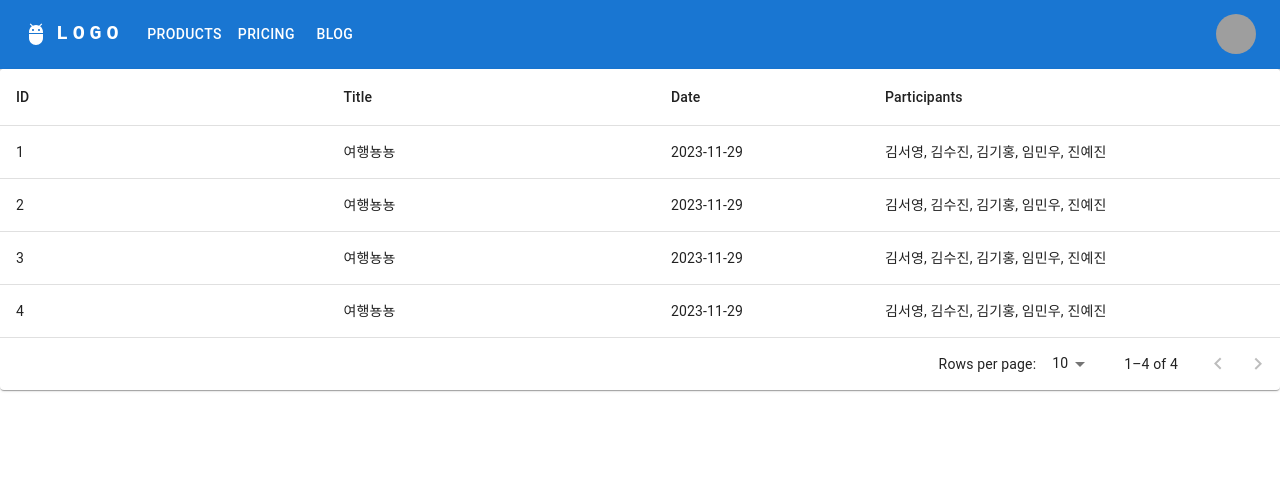
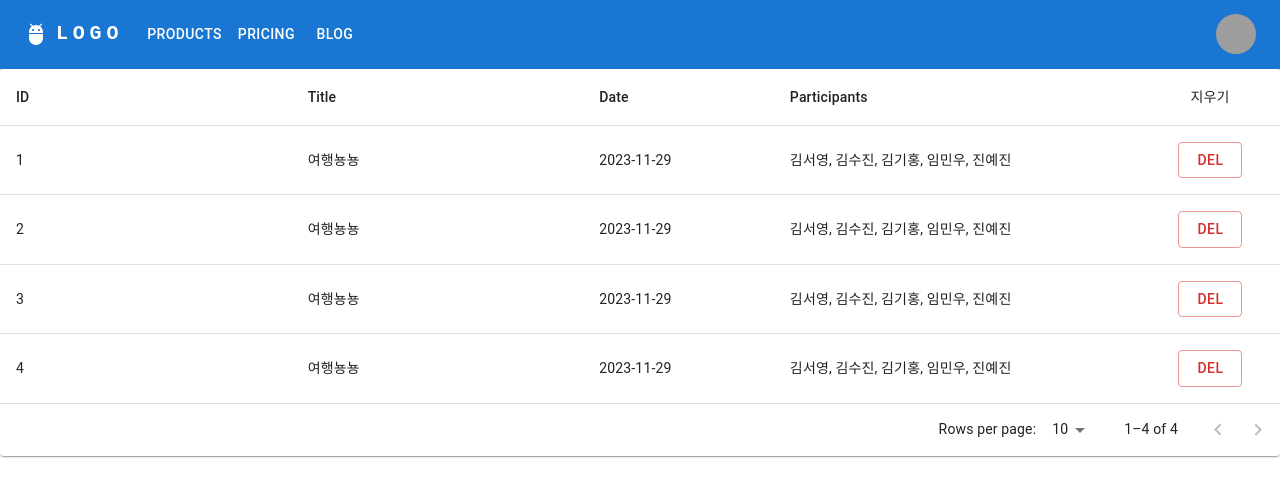
Before and after one commit to totheking1/travel-journals-fe, a React (Create React App) app: page /board in a window 1280 px wide. Shown: the top 496 px of the page. Built offline with nearby package versions, Linux system fonts and the light colour scheme; grey boxes are pictures that could not be loaded.

Commit message:
add button on journal board

```diff
--- a/package.json
+++ b/package.json
@@ -16,6 +16,7 @@
     "@types/react-dom": "^18.0.0",
     "react": "^18.2.0",
     "react-dom": "^18.2.0",
+    "react-query": "^3.39.3",
     "react-router-dom": "^6.16.0",
     "react-scripts": "5.0.1",
     "typescript": "^5.2.2",
--- a/src/index.tsx
+++ b/src/index.tsx
@@ -2,10 +2,13 @@ import React from "react";
 import ReactDOM from "react-dom/client";
 import { createBrowserRouter, RouterProvider } from "react-router-dom";
 import "./index.css";
+import {QueryClient, QueryClientProvider} from 'react-query'
 import App from "./App";
 import TravelJournalBoard from "./pages/travel-journal-board";
 import reportWebVitals from "./reportWebVitals";
 import SignIn from "./pages/signin";
+
+const queryClient= new QueryClient()
 
 const router = createBrowserRouter([
   {
@@ -29,7 +32,9 @@ const root = ReactDOM.createRoot(
 );
 root.render(
   <React.StrictMode>
-    <RouterProvider router={router} />
+    <QueryClientProvider client={queryClient}>
+      <RouterProvider router={router} />
+    </QueryClientProvider>
   </React.StrictMode>,
 );
 
--- a/src/pages/travel-journal-board.tsx
+++ b/src/pages/travel-journal-board.tsx
@@ -1,6 +1,7 @@
 import * as React from "react";
 import Grid from "@mui/material/Unstable_Grid2";
 import {
+  Button,
   Paper,
   Table,
   TableBody,
@@ -101,6 +102,7 @@ export default function TravelJournalBoard() {
                       {column.label}
                     </TableCell>
                   ))}
+                  <TableCell align="center">지우기</TableCell>
                 </TableRow>
               </TableHead>
               <TableBody>
@@ -123,6 +125,9 @@ export default function TravelJournalBoard() {
                           </TableCell>
                         );
                       })}
+                      <TableCell align="center" >
+                        <Button variant="outlined" color="error" sx={{marginLeft:"1px"}}>Del</Button>
+                      </TableCell>
                     </TableRow>
                   ))}
               </TableBody>
```
Also changed, not shown: 1 other file (tests, documents, lock files or other folders).
